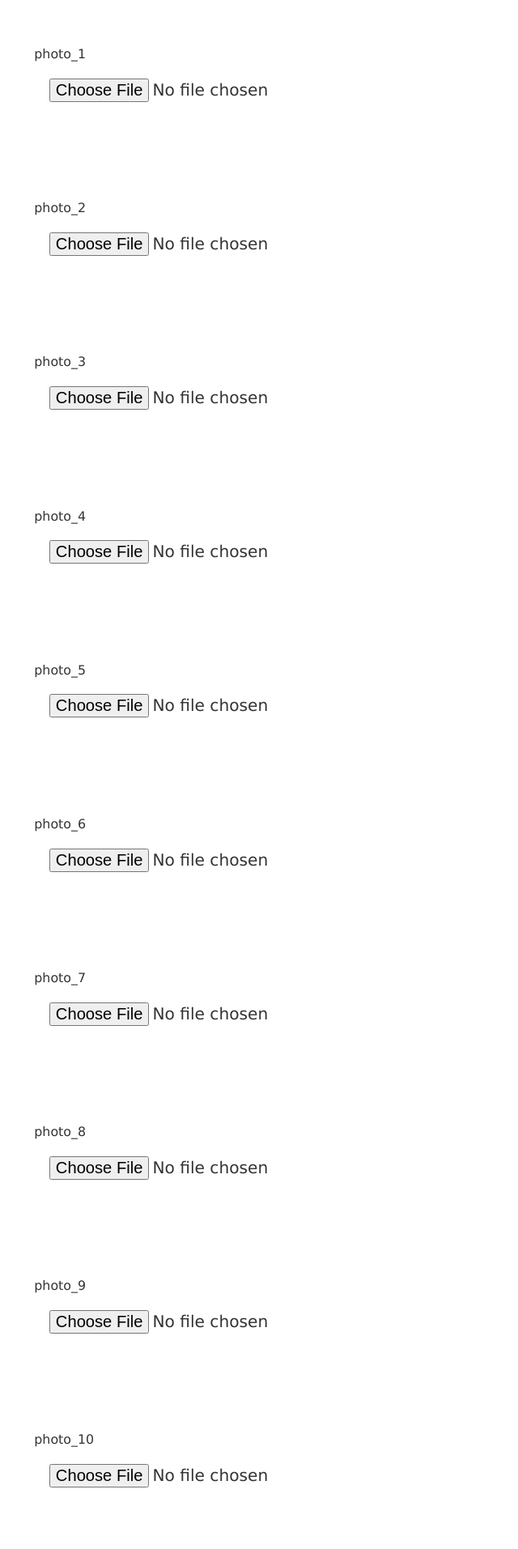
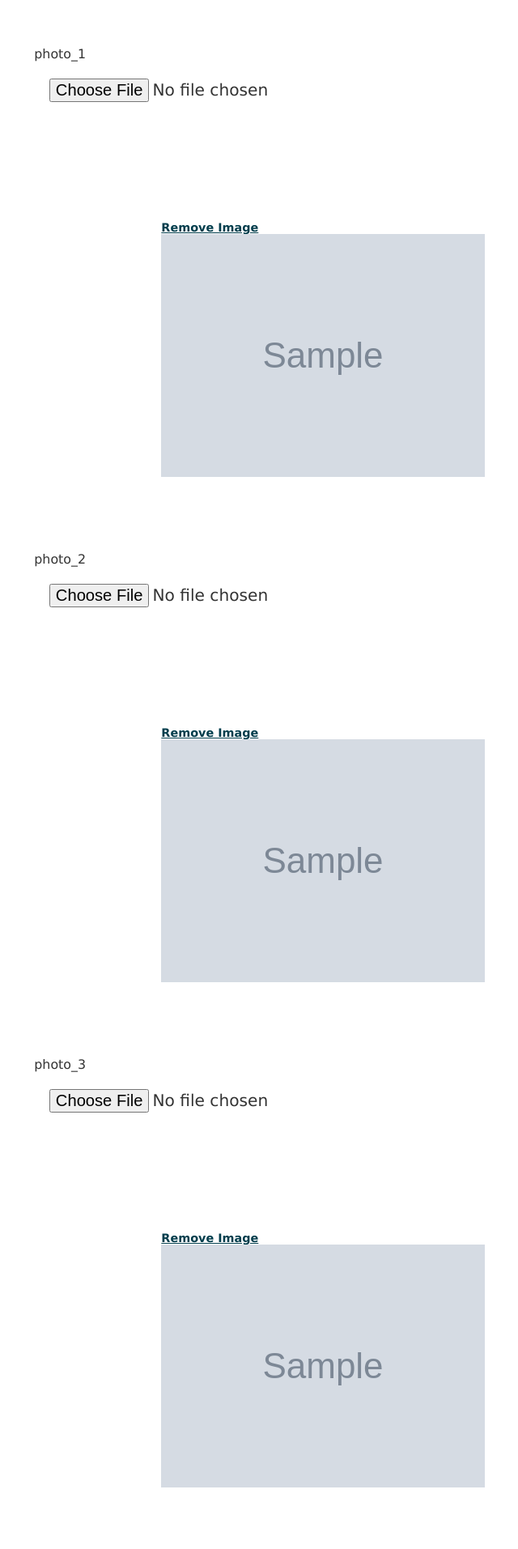
Before and after one commit to Komalhumane/rr-events, a CakePHP app: the page made by app/View/Events/edit.ctp in a window 1280 px wide. Shown: the part 3834-5747 px from the top of the page at 81% size, without its empty margins (34-674 px from the left). Run offline with PHP 8.4 and a stand-in for CakePHP, Linux system fonts and the light colour scheme; the template is opened without the code that fills it: most values are stand-ins (such as "Sample title", 1, 10 or a date in 2020); grey boxes marked "Sample" are stand-in pictures; form fields are guessed from the names that the template uses; data that the repository does not hold is empty; some libraries are stand-ins or nearby versions.

Commit message:
enable second column

```diff
--- a/app/View/Events/edit.ctp
+++ b/app/View/Events/edit.ctp
@@ -366,7 +366,7 @@ for ($i = 1; $i <= 10; $i++) {
         </div>
     </div>
 
- <!--   <div class="col-sm-6">
+   <div class="col-sm-6">
         <div id="<?php echo $image_id;?>_loader" class="loader"></div>
         <div id="<?php echo $image_id;?>_output" class="loader"></div>
         <?php
@@ -382,7 +382,7 @@ for ($i = 1; $i <= 10; $i++) {
                  <img id="<?php echo $image_id; ?>_display" src="<?php echo $image; ?>" alt="...">
             </a>
         </div>
-    </div> -->
+    </div>
 </div>
     <?php endif;
 }
```
